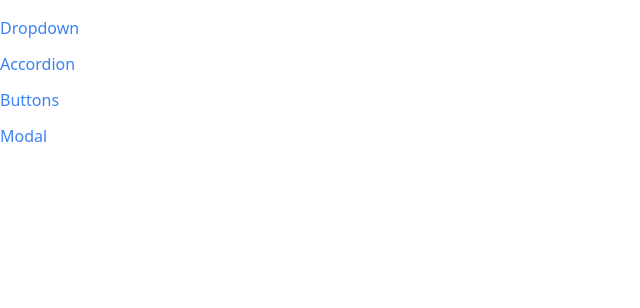
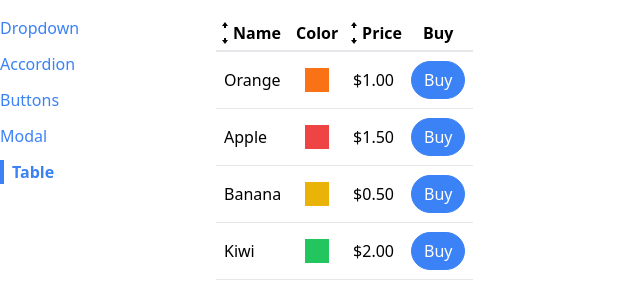
Before and after one commit to AdamDock/navigation, a React (Create React App) app: page /table in a window 1280 px wide. Shown: the top 308 px of the page, without its empty margins (0-640 px from the left). Built offline with nearby package versions, Linux system fonts and the light colour scheme.

Commit message:
Completed sort table component -added usesort hook
Created sort table and regular table. Added to the navigation and sidebar. Added useSort hook to sort table. Added table page to the navigation and sidebar.

```diff
--- a/src/App.js
+++ b/src/App.js
@@ -4,6 +4,7 @@
 import DropdownPage from './pages/DropdownPage';
 import ButtonPage from './pages/ButtonPage';
 import ModalPage from './pages/ModalPage';
+import TablePage from './pages/TablePage';
 
 function App() {
   return (
@@ -22,6 +23,9 @@
         <Route path="/modal">
           <ModalPage />
         </Route>
+        <Route path="/table">
+          <TablePage />
+        </Route>
       </div>
     </div>
   );
--- a/src/components/Sidebar.js
+++ b/src/components/Sidebar.js
@@ -6,6 +6,7 @@
     { label: 'Accordion', path: '/accordion' },
     { label: 'Buttons', path: '/buttons' },
     { label: 'Modal', path: '/modal' },
+    { label: 'Table', path: '/table' },
   ];
 
   const renderedLinks = links.map((link) => {
--- /dev/null
+++ b/src/components/SortableTable.js
@@ -0,0 +1,68 @@
+import { GoArrowSmallDown, GoArrowSmallUp } from 'react-icons/go';
+import Table from './Table';
+import useSort from '../hooks/use-sort';
+
+function SortableTable(props) {
+  const { config, data } = props;
+  const { sortOrder, sortBy, sortedData, setSortColumn } = useSort(
+    data,
+    config
+  );
+
+  const updatedConfig = config.map((column) => {
+    if (!column.sortValue) {
+      return column;
+    }
+
+    return {
+      ...column,
+      header: () => (
+        <th
+          className="cursor-pointer hover:bg-gray-100"
+          onClick={() => setSortColumn(column.label)}
+        >
+          <div className="flex items-center">
+            {getIcons(column.label, sortBy, sortOrder)}
+            {column.label}
+          </div>
+        </th>
+      ),
+    };
+  });
+
+  return <Table {...props} data={sortedData} config={updatedConfig} />;
+}
+
+function getIcons(label, sortBy, sortOrder) {
+  if (label !== sortBy) {
+    return (
+      <div>
+        <GoArrowSmallUp />
+        <GoArrowSmallDown />
+      </div>
+    );
+  }
+
+  if (sortOrder === null) {
+    return (
+      <div>
+        <GoArrowSmallUp />
+        <GoArrowSmallDown />
+      </div>
+    );
+  } else if (sortOrder === 'asc') {
+    return (
+      <div>
+        <GoArrowSmallUp />
+      </div>
+    );
+  } else if (sortOrder === 'desc') {
+    return (
+      <div>
+        <GoArrowSmallDown />
+      </div>
+    );
+  }
+}
+
+export default SortableTable;
--- /dev/null
+++ b/src/components/Table.js
@@ -0,0 +1,42 @@
+import { render } from "@testing-library/react";
+import { Fragment } from "react";
+
+
+
+function Table({ data, config, keyFn}) {
+    const renderedHeaders = config.map((column) => {
+        if(column.header) {
+            return <Fragment key={column.label}>{column.header()}</Fragment>
+        }
+        return (
+            <th key={column.label}>{column.label}</th>
+        );
+    });
+
+    const renderedData = data.map((item) => {
+        const renderCells = config.map((column) => {
+            return (
+                <td className="p-2"key={column.label}>{column.render(item)}</td>
+            );
+        });
+        return (
+            <tr key={keyFn(item)} className="border-b">
+                {renderCells}
+            </tr>
+        );
+    });
+    return (
+    <table className="table-auto border-spacing-2">
+        <thead>
+            <tr className="border-b-2">
+                {renderedHeaders}
+            </tr>
+        </thead>
+        <tbody>
+            {renderedData}
+        </tbody>
+
+    </table>
+  );
+}
+export default Table;
--- a/src/context/navigation.js
+++ b/src/context/navigation.js
@@ -1,6 +1,7 @@
 import { createContext, useState, useEffect } from 'react';
 
 const NavigationContext = createContext();
+
 
 function NavigationProvider({ children }) {
   const [currentPath, setCurrentPath] = useState(window.location.pathname);
--- /dev/null
+++ b/src/hooks/use-sort.js
@@ -0,0 +1,54 @@
+import { useState } from 'react';
+
+function useSort(data, config) {
+  const [sortOrder, setSortOrder] = useState(null);
+  const [sortBy, setSortBy] = useState(null);
+
+  const setSortColumn = (label) => {
+    if (sortBy && label !== sortBy) {
+      setSortOrder('asc');
+      setSortBy(label);
+      return;
+    }
+
+    if (sortOrder === null) {
+      setSortOrder('asc');
+      setSortBy(label);
+    } else if (sortOrder === 'asc') {
+      setSortOrder('desc');
+      setSortBy(label);
+    } else if (sortOrder === 'desc') {
+      setSortOrder(null);
+      setSortBy(null);
+    }
+  };
+
+  // Only sort data if sortOrder && sortBy are not null
+  // Make a copy of the 'data' prop
+  // Find the correct sortValue function and use it for sorting
+  let sortedData = data;
+  if (sortOrder && sortBy) {
+    const { sortValue } = config.find((column) => column.label === sortBy);
+    sortedData = [...data].sort((a, b) => {
+      const valueA = sortValue(a);
+      const valueB = sortValue(b);
+
+      const reverseOrder = sortOrder === 'asc' ? 1 : -1;
+
+      if (typeof valueA === 'string') {
+        return valueA.localeCompare(valueB) * reverseOrder;
+      } else {
+        return (valueA - valueB) * reverseOrder;
+      }
+    });
+  }
+
+  return {
+    sortOrder,
+    sortBy,
+    sortedData,
+    setSortColumn,
+  };
+}
+
+export default useSort;
--- /dev/null
+++ b/src/pages/TablePage.js
@@ -0,0 +1,45 @@
+import Table from "../components/Table";
+import { useState } from "react";
+import Button from "../components/Button";
+import SortableTable from "../components/SortableTable";
+
+function TablePage() {
+
+    const data = [
+        {name: 'Orange', color: 'bg-orange-500', price: '$1.00'},
+        {name: 'Apple', color: 'bg-red-500', price: '$1.50'},
+        {name: 'Banana', color: 'bg-yellow-500', price: '$0.50'},
+        {name: 'Kiwi', color: 'bg-green-500', price: '$2.00'},
+    ];
+    const config = [
+        {
+            label: 'Name',
+            render: (item)=>item.name,
+            sortValue: (item)=>item.name,
+
+        },
+        {
+            label: 'Color',
+            render: (item)=><div className={`p-3 m-2 ${item.color}`}></div>
+        },
+        {
+
+            label: 'Price',
+            render: (item)=>item.price,
+            sortValue: (item)=>item.price,
+        },
+        {
+            label: 'Buy',
+            render: (item)=> <Button primary rounded>Buy</Button>
+
+        }
+    ];
+    const keyFn = (item) => item.name;
+
+    return (
+    <div className="flex">
+      <SortableTable data={data} config={config} keyFn={keyFn}/>
+    </div>
+  );
+}
+export default TablePage;
```
